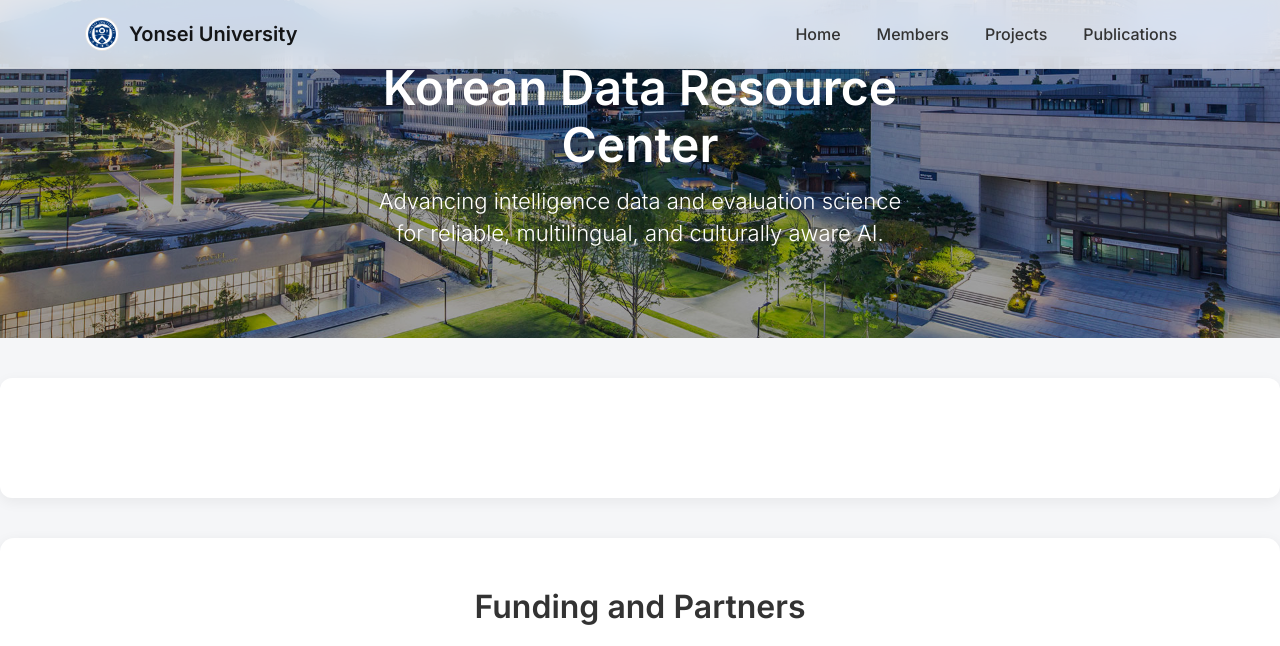
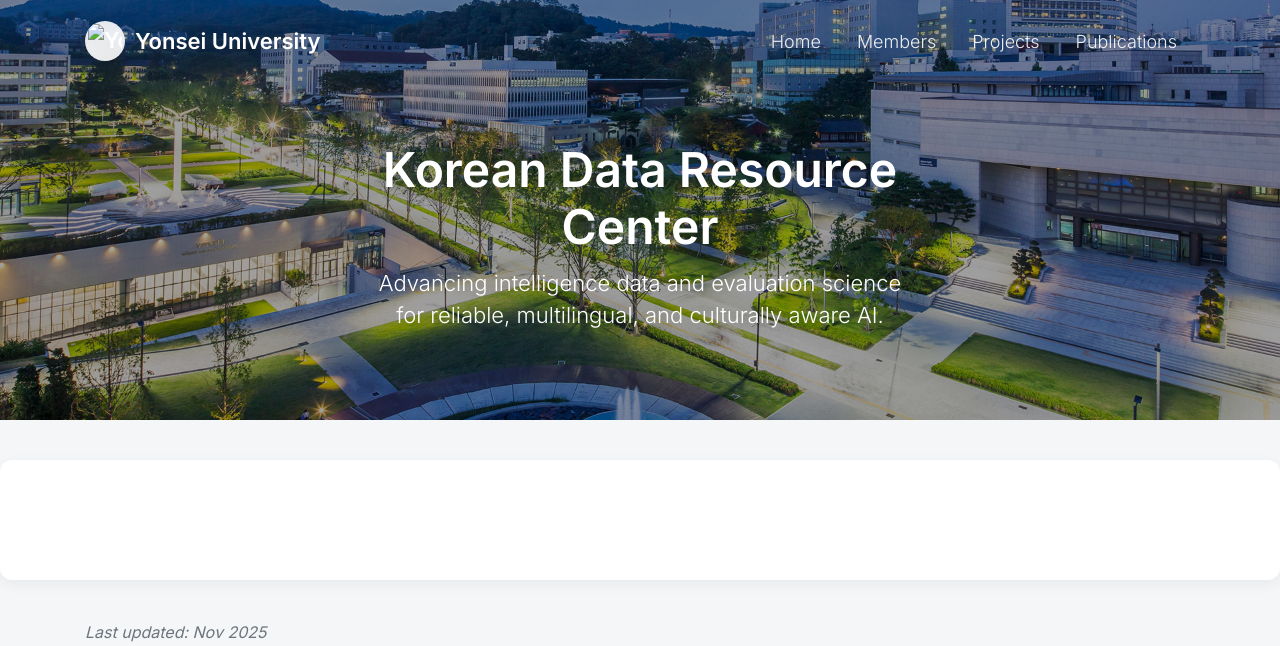
Before and after one commit to wangxiaonan-git/kdarc-lab, a Jekyll site: the page built from index.html, in a window 1280 px wide and 1206 px high. Shown: the top 646 px of the window. Built offline with Jekyll 4.4.1, drawn with Linux system fonts in a browser that asks for light colours; grey boxes are pictures that could not be loaded.

Commit message:
Update default.html

```diff
--- a/_layouts/default.html
+++ b/_layouts/default.html
@@ -14,59 +14,61 @@
     body {
       font-family: 'Inter', sans-serif;
       background-color: #f5f6f8;
+      margin: 0;
+      padding: 0;
     }
 
     /* ====================== NAVBAR ====================== */
     .navbar {
-      padding: 12px 0;
-      background: rgba(255,255,255,0.80) !important;
-      backdrop-filter: blur(14px) saturate(180%);
-      border-bottom: 1px solid rgba(0,0,0,0.05);
-      position: fixed;
+      padding: 16px 0;
+      background: transparent !important;      /* 透明导航栏 */
+      position: absolute;                      /* 不跟随移动 */
       top: 0;
       width: 100%;
       z-index: 9999 !important;
+      border: none;
+      box-shadow: none;
     }
 
-    .navbar-brand {
-      font-weight: 600;
-      font-size: 20px;
-      display: flex;
-      align-items: center;
-      gap: 10px;
-    }
-
-    /* ------------------ Yonsei Round Logo ------------------ */
+    /* Logo circle */
     .yonsei-logo {
-      width: 34px;
-      height: 34px;
+      width: 40px;      /* ⭐ 更大一些 */
+      height: 40px;
       border-radius: 50%;
       overflow: hidden;
       display: inline-flex;
       align-items: center;
       justify-content: center;
-      background: white;
-      border: 1px solid rgba(0,0,0,0.12);
+      background: rgba(255,255,255,0.9);   /* 白底，适配深色背景图 */
+      margin-right: 10px;
     }
 
     .yonsei-logo img {
-      width: 90%;
-      height: 90%;
+      width: 85%;
+      height: 85%;
       object-fit: contain;
     }
 
-    /* Navbar links */
+    .navbar-brand {
+      font-weight: 600;
+      font-size: 22px;
+      color: white !important;
+      display: flex;
+      align-items: center;
+    }
+
+    /* Nav links */
     .nav-link {
-      font-weight: 500;
-      font-size: 16px;
-      padding: 10px 18px !important;
-      color: #333 !important;
+      font-weight: 300 !important;          /* 更细字体 */
+      font-size: 18px;
+      color: rgba(255,255,255,0.9) !important;
+      padding: 8px 18px !important;
       transition: all 0.25s ease;
     }
 
     .nav-link:hover {
-      color: #0058c9 !important;
-      text-shadow: 0 0 6px rgba(0,102,255,0.3);
+      color: #fff !important;
+      text-shadow: 0 0 6px rgba(255,255,255,0.6);
     }
 
     /* ====================== HERO ====================== */
@@ -75,15 +77,9 @@
       height: 420px;
       background-image: url('/kdarc-lab/assets/images/background/background1.jpg');
       background-size: cover;
-      background-position: center 20%;
+      background-position: center;
       position: relative;
-      overflow: hidden;
-
-      /* ⭐关键：往上移，让它从网页最顶开始*/
-      margin-top: -82px;
-
-      margin-bottom: 40px;
-      z-index: 0;
+      margin-top: 0;     /* 不被覆盖 */
     }
 
     .hero-overlay {
@@ -127,7 +123,7 @@
       box-shadow: 0px 4px 14px rgba(0,0,0,0.06);
     }
 
-    /* ====================== PARTNERS ====================== */
+    /* ====================== PARTNER GRID（原样保留） ====================== */
     .partners-section {
       max-width: 1400px;
       margin: 40px auto;
@@ -179,8 +175,6 @@
       from { opacity: 0; transform: translateY(20px); }
       to   { opacity: 1; transform: translateY(0); }
     }
-
-    .bigger-logo img { transform: scale(1.35); }
   </style>
 </head>
 
@@ -189,17 +183,12 @@
 <!-- NAV -->
 <nav class="navbar navbar-expand-lg navbar-light">
   <div class="container">
-
     <a class="navbar-brand" href="/kdarc-lab/">
-
-      <!-- ⭐左侧圆形 Yonsei icon -->
       <span class="yonsei-logo">
-        <img src="/kdarc-lab/assets/images/badges/yonsei.png" alt="Yonsei Logo">
+        <img src="/kdarc-lab/assets/images/yonsei.png" alt="Yonsei Logo">
       </span>
-
       Yonsei University
     </a>
-
     <button class="navbar-toggler" type="button" data-toggle="collapse" data-target="#navbarNav">
       <span class="navbar-toggler-icon"></span>
     </button>
@@ -212,12 +201,10 @@
         <li class="nav-item"><a class="nav-link" href="/kdarc-lab/publications.html">Publications</a></li>
       </ul>
     </div>
-
   </div>
 </nav>
 
-
-<!-- HERO only on home -->
+<!-- HERO -->
 {% if page.url == "/" %}
 <div class="hero-banner">
   <div class="hero-overlay"></div>
@@ -231,39 +218,10 @@
 </div>
 {% endif %}
 
-
 <!-- MAIN CONTENT -->
 <div class="content-wrapper">
   {{ content }}
 </div>
-
-
-<!-- FUNDING only on home -->
-{% if page.url == "/" %}
-<div class="partners-section">
-  <h2 class="partners-title">Funding and Partners</h2>
-
-  <div class="partners-grid">
-
-    <div class="partner-logo-box bigger-logo"><img src="/kdarc-lab/assets/images/partne/KISA.png"></div>
-    <div class="partner-logo-box"><img src="/kdarc-lab/assets/images/partne/NIA.jpeg"></div>
-    <div class="partner-logo-box"><img src="/kdarc-lab/assets/images/partne/NIKL.jpeg"></div>
-    <div class="partner-logo-box"><img src="/kdarc-lab/assets/images/partne/IITP.jpg"></div>
-    <div class="partner-logo-box"><img src="/kdarc-lab/assets/images/partne/TTA.jpeg"></div>
-    <div class="partner-logo-box"><img src="/kdarc-lab/assets/images/partne/NRF.png"></div>
-    <div class="partner-logo-box"><img src="/kdarc-lab/assets/images/partne/KAMS.svg"></div>
-    <div class="partner-logo-box"><img src="/kdarc-lab/assets/images/partne/NC%20AI.png"></div>
-    <div class="partner-logo-box"><img src="/kdarc-lab/assets/images/partne/flitto.png"></div>
-    <div class="partner-logo-box"><img src="/kdarc-lab/assets/images/partne/thinkbig.png"></div>
-    <div class="partner-logo-box"><img src="/kdarc-lab/assets/images/partne/hana.png"></div>
-    <div class="partner-logo-box bigger-logo"><img src="/kdarc-lab/assets/images/partne/T scientific.png"></div>
-    <div class="partner-logo-box"><img src="/kdarc-lab/assets/images/partne/teddysum.png"></div>
-    <div class="partner-logo-box"><img src="/kdarc-lab/assets/images/partne/tutorus.png"></div>
-    <div class="partner-logo-box"><img src="/kdarc-lab/assets/images/partne/SIF.jpeg"></div>
-
-  </div>
-</div>
-{% endif %}
 
 {% include footer.html %}
 
```
Also changed, not shown: other parts of _layouts/default.html (+1 -1 lines).
